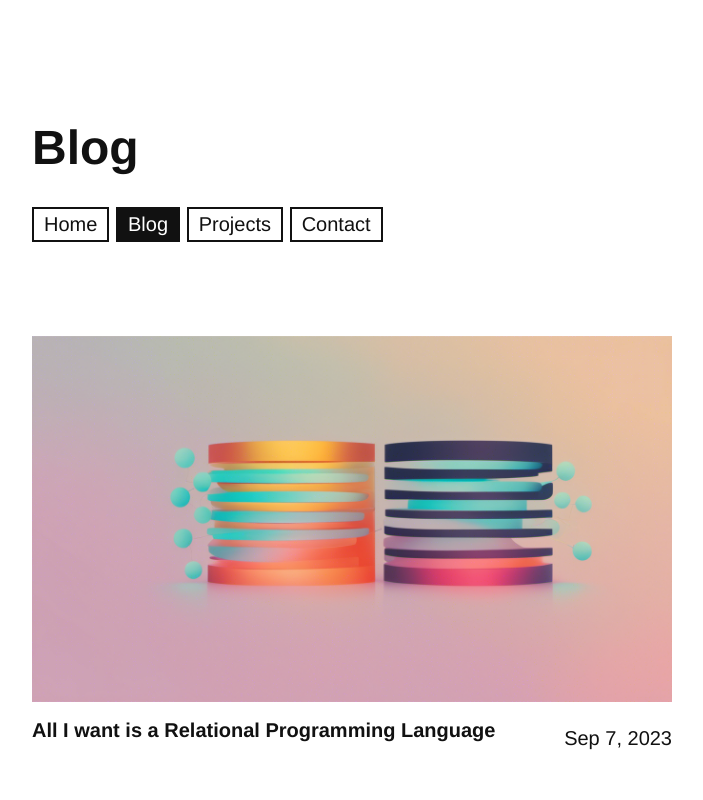
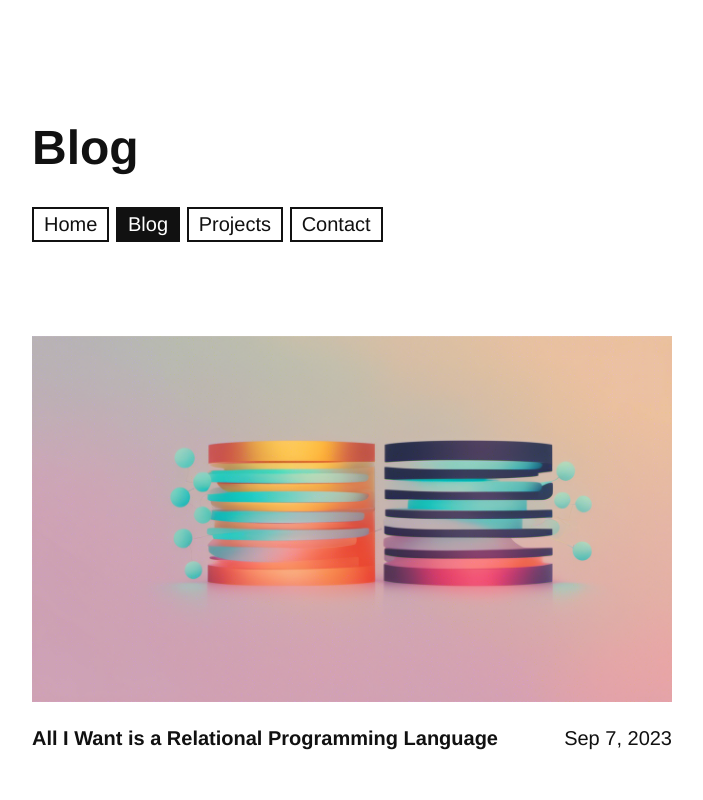
Before and after one commit to joshmoody24/joshmoody.org, an Astro site: page /blog in a window 1280 px wide. Shown: the top 800 px of the page, without its empty margins (288-991 px from the left). Built offline with nearby package versions, Linux system fonts and the light colour scheme; Astro itself is replaced by a stand-in of ours; a web font is replaced by a local one.

Commit message:
style tweaks

```diff
--- a/src/content/blog/relational-programming.md
+++ b/src/content/blog/relational-programming.md
@@ -1,5 +1,5 @@
 ---
-title: 'All I want is a Relational Programming Language'
+title: 'All I Want is a Relational Programming Language'
 description: 'todo'
 pubDate: 'Sept 7, 2023'
 heroImage: '/relational-database-logo.png'
--- a/src/styles/global.css
+++ b/src/styles/global.css
@@ -435,7 +435,8 @@ a.button {
 }
 
 .posts h4 {
-  margin-top: 1rem;
+  margin-top: auto;
+  margin-bottom: auto;
 }
 
 ul.projects li {
```
